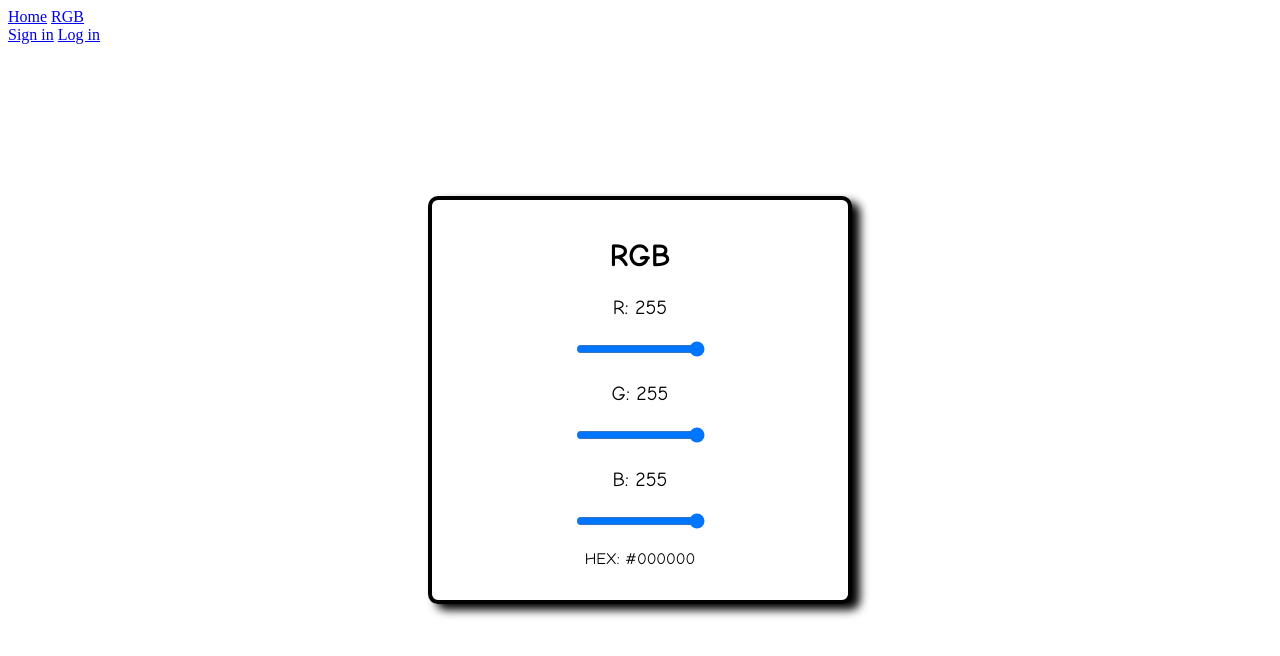
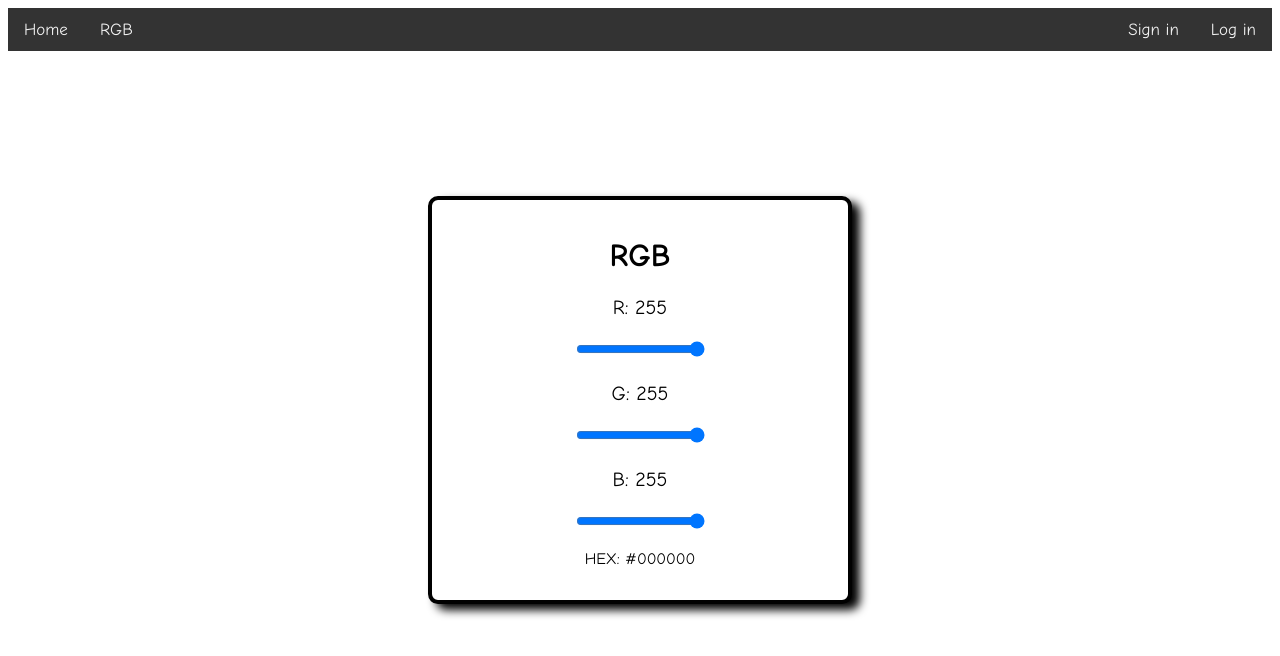
Before and after one commit to Konstanteene/my-site, a plain HTML site: page index.html in a window 1280 px wide. Drawn offline with Linux system fonts and the light colour scheme.

Commit message:
add navigation bar

```diff
--- a/style.css
+++ b/style.css
@@ -1,3 +1,38 @@
+* {
+  font-family: "Comic Sans MS", monospace;
+}
+/* NAVIGATION BAR*/
+.navigation {
+  background-color: #333;
+  overflow: hidden;
+}
+
+.navigation a {
+  float: left;
+  color: #f2f2f2;
+  text-align: center;
+  padding: 12px 16px;
+  text-decoration: none;
+  font-size: 17px;
+}
+
+.sign_log_in{
+  float: right;
+}
+
+.navigation a:hover {
+  background-color: #ddd;
+  color: black;
+}
+
+
+.navigation a.active {
+  background-color: #04AA6D;
+  color: white;
+}
+
+/* RGB */
+
 body{
   background-color: white;
 }
```
